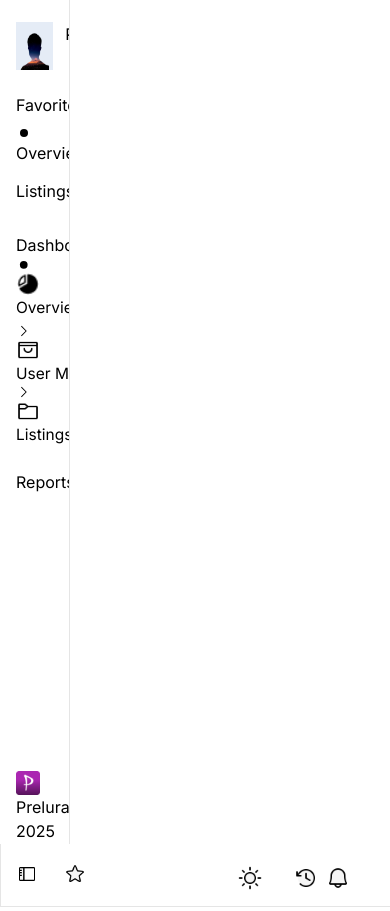
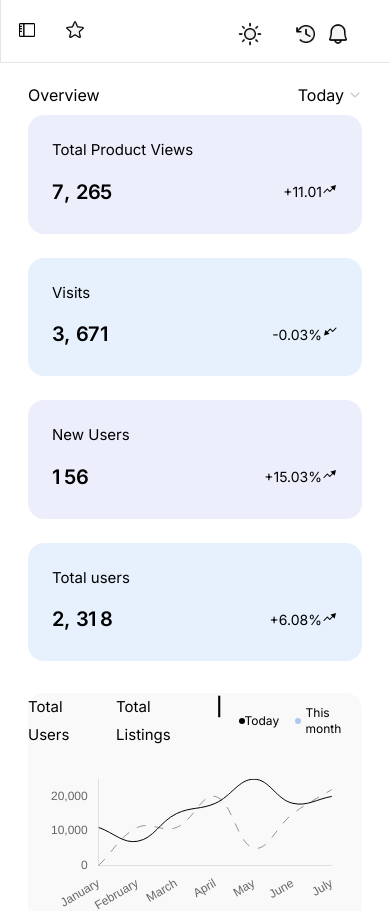
Before and after one commit to dijayst/prelura, a React (Create React App) app: page / in a window 390 px wide. Shown: the top 911 px of the page. Built offline with nearby package versions, Linux system fonts and the light colour scheme.

Commit message:
inprogress

```diff
--- a/src/App.js
+++ b/src/App.js
@@ -3,6 +3,69 @@ import './App.css';
 import Content from './navbar/Content ';
 import Sidebar from './navbar/Sidebar';
 
+
+
+
+
+/*
+
+export default function App() {
+  return (
+    <div className="min-h-screen bg-gray-100">
+
+      <header className="bg-blue-600 text-white p-4 md:p-6 flex justify-between items-center">
+        <h1 className="text-lg md:text-2xl font-bold">My Website</h1>
+        <nav>
+          <ul className="hidden md:flex space-x-6">
+            <li><a href="#" className="hover:underline">Home</a></li>
+            <li><a href="#" className="hover:underline">About</a></li>
+            <li><a href="#" className="hover:underline">Contact</a></li>
+          </ul>
+          <button className="md:hidden">☰</button>
+        </nav>
+      </header>
+
+
+      <section className="flex flex-col md:flex-row items-center text-center md:text-left px-6 py-12 md:py-20">
+        <div className="md:w-1/2">
+          <h2 className="text-3xl md:text-5xl font-bold text-gray-800">
+            Welcome to Our Site
+          </h2>
+          <p className="mt-4 text-gray-600">
+            This is a fully responsive React + Tailwind website that adapts to desktop, iPad, and mobile.
+          </p>
+          <button className="mt-6 px-6 py-3 bg-blue-600 text-white rounded-lg hover:bg-blue-700">
+            Get Started
+          </button>
+        </div>
+        <div className="md:w-1/2 mt-6 md:mt-0">
+          <img src="https://via.placeholder.com/500" alt="Hero" className="rounded-lg shadow-lg" />
+        </div>
+      </section>
+
+
+      <section className="p-6">
+        <h3 className="text-center text-2xl font-bold text-gray-800">Our Features</h3>
+        <div className="grid grid-cols-1 sm:grid-cols-2 lg:grid-cols-3 gap-6 mt-6">
+          {["Feature 1", "Feature 2", "Feature 3", "Feature 4"].map((feature, index) => (
+            <div key={index} className="bg-white p-6 rounded-lg shadow-md hover:shadow-lg transition">
+              <h4 className="text-lg font-semibold">{feature}</h4>
+              <p className="text-gray-600 mt-2">Description of {feature}.</p>
+            </div>
+          ))}
+        </div>
+      </section>
+
+
+      <footer className="bg-gray-900 text-white text-center p-4 mt-12">
+        &copy; {new Date().getFullYear()} My Website. All Rights Reserved.
+      </footer>
+    </div>
+  );
+}
+
+
+ */
 function App() {
 
 
@@ -51,7 +114,7 @@ function App() {
 
   return (
     <div
-      className={`md:flex  h-screen bg-white ${
+      className={`flex   h-screen bg-white ${
         darkMode ? "dark" : ""
       }`}
     >
--- a/src/navbar/Sidebar.js
+++ b/src/navbar/Sidebar.js
@@ -8,7 +8,7 @@ const Sidebar = ({ isOpen, setisOpen, darkMode }) => {
     <div className="flex min-h-screen    ">
       {/*desktop*/}
       <nav
-        className={`  md:overflow-x-hidden block md:flex flex-col w-[18%] h-screen   space-y-6 fixed border border-b-0 border-r-1 border-l-0 border-t-0 overflow-y-scroll no-scrollbar scrollbar-hide px-4 dark:bg-gray-900  bg-white
+        className={`  md:overflow-x-hidden  md:flex flex-col w-[18%] h-screen   space-y-6 fixed border border-b-0 border-r-1 border-l-0 border-t-0 overflow-y-scroll no-scrollbar scrollbar-hide px-4 dark:bg-gray-900  bg-white
            ${darkMode ? "text-[#FFFFFF]" : ""}  ${
           darkMode ? "border-[#FFFFFF26]" : "border-[#0000001a]"
         }`}
```
